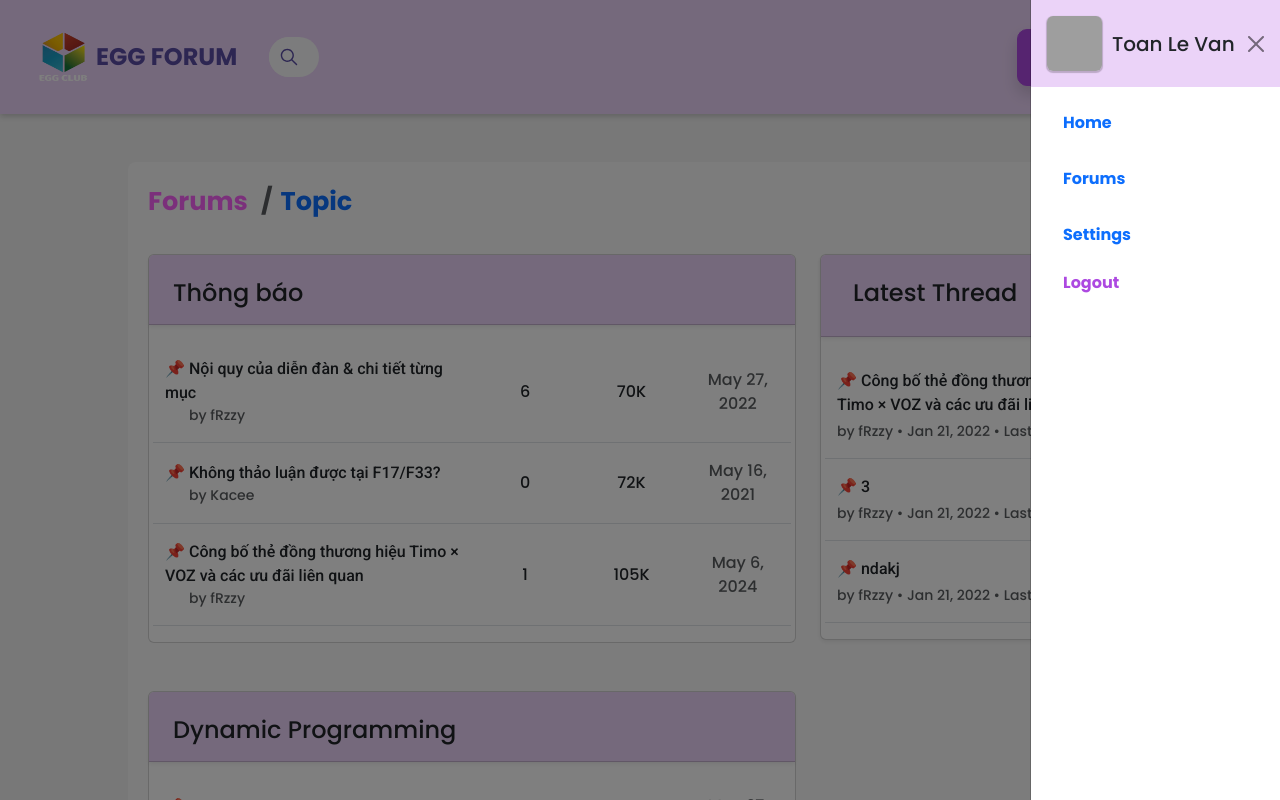
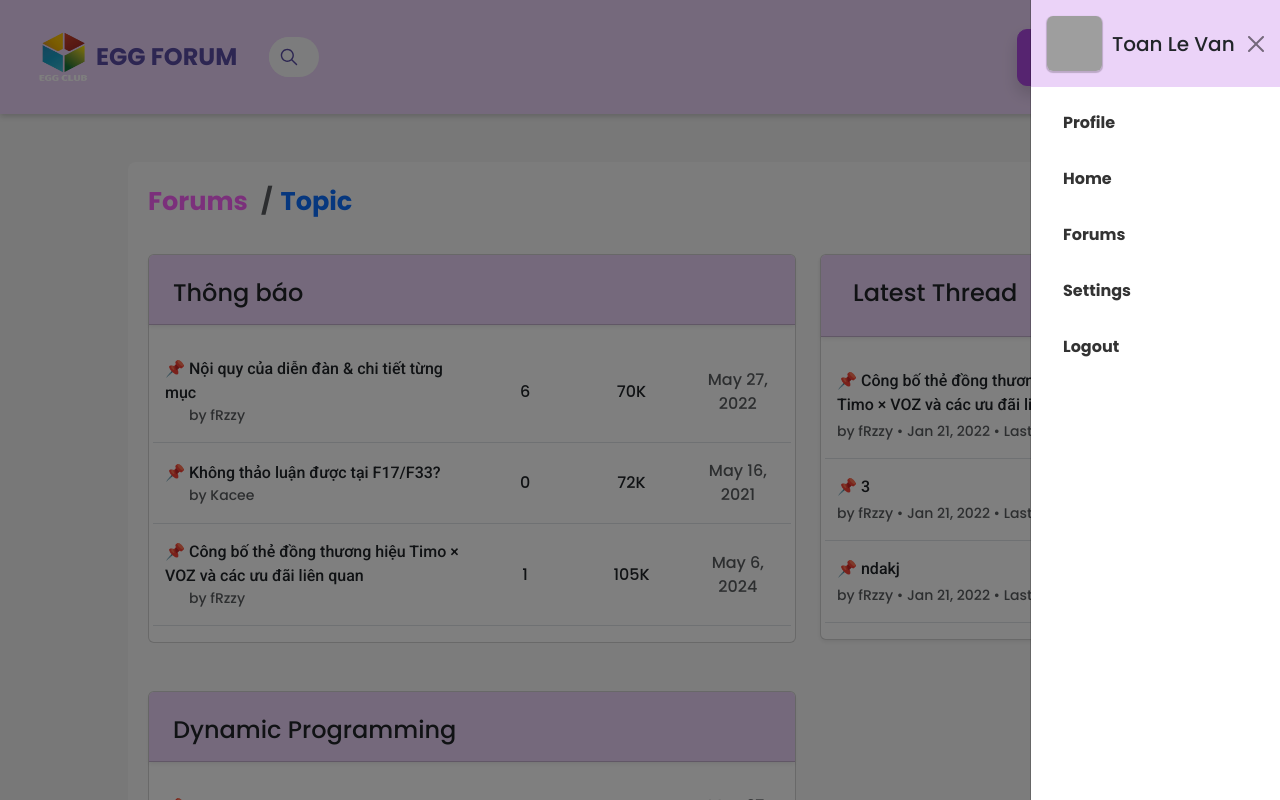
Before and after one commit to pandelevanhochust/EGG-TEAMWORK, a React (Create React App) app: page / in a window 1280 px wide. Both pictures are taken after a click on the picture 1190 px from the left and 57 px from the top of the page. Shown: the top 800 px of the page. Built offline with nearby package versions, Linux system fonts and the light colour scheme; grey boxes are pictures that could not be loaded; a web font is replaced by a local one.

Commit message:
side-bar login

```diff
--- a/src/layout/Header.js
+++ b/src/layout/Header.js
@@ -220,10 +220,11 @@ const HeaderWithSideNav = () => {
           </Offcanvas.Header>
           <Offcanvas.Body>
             <Nav className="flex-column">
-              <Nav.Link href="/" className="mb-3">Home</Nav.Link>
-              <Nav.Link href="/topic" className="mb-3">Forums</Nav.Link>
-              <Nav.Link href="/settings" className="mb-3">Settings</Nav.Link>
-              <NavDropdown.Item className='mb-3 ms-3' style={{ fontWeight: '700', color: '#AD49E1' }} onClick={Logout}>Logout</NavDropdown.Item>
+              <Nav.Link href="/profile" className="mb-3" style={{color: "#333"}}>Profile</Nav.Link>
+              <Nav.Link href="/" className="mb-3" style={{color: "#333"}}>Home</Nav.Link>
+              <Nav.Link href="/topic" className="mb-3" style={{color: "#333"}}>Forums</Nav.Link>
+              <Nav.Link href="/settings" className="mb-3" style={{color: "#333"}}>Settings</Nav.Link>
+              <NavDropdown.Item className='mb-3 ms-3 mt-2' style={{ fontWeight: '700', color: '#333' }} onClick={Logout}>Logout</NavDropdown.Item>
             </Nav>
           </Offcanvas.Body>
         </Offcanvas>
```
